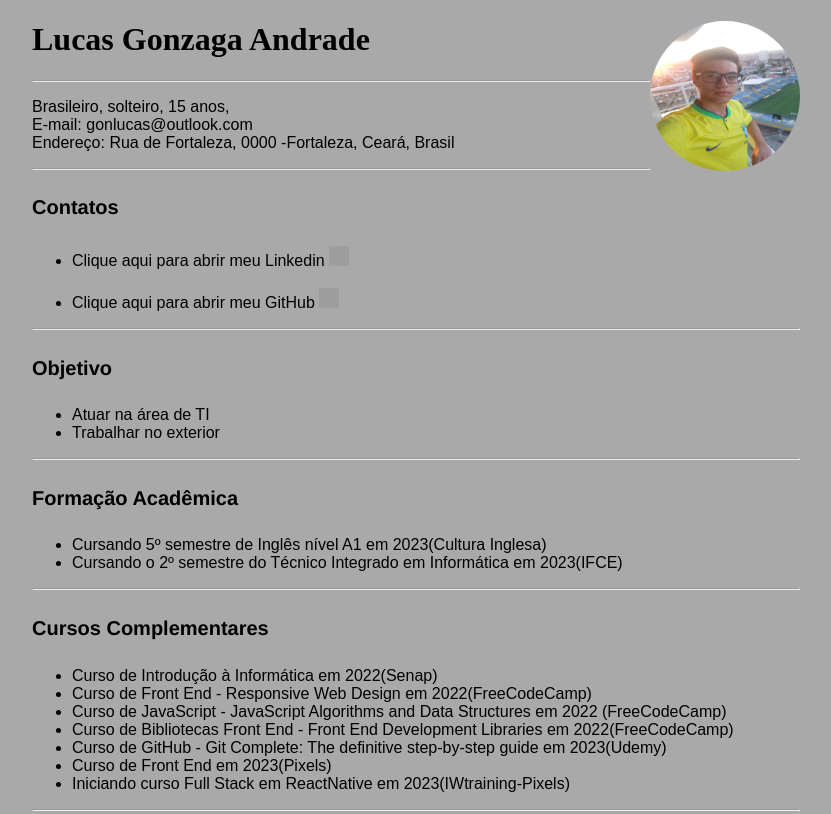
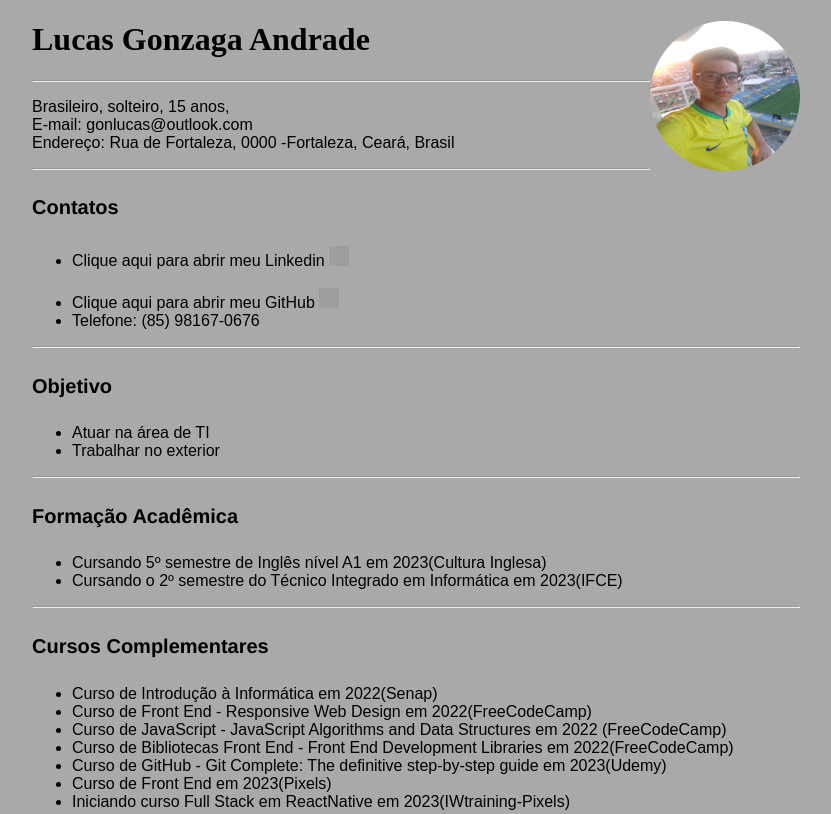
Before and after one commit to lucasg-07/Projeto-B-sico-Curr-culo, a plain HTML site: page index.html in a window 1280 px wide. Shown: the top 814 px of the page, without its empty margins (224-1055 px from the left). Drawn offline with Linux system fonts and the light colour scheme; grey boxes are pictures that could not be loaded.

Commit message:
Adicionando telefone

```diff
--- a/index.html
+++ b/index.html
@@ -37,7 +37,7 @@
         <li>
             <a href="https://github.com/lucasg-07">Clique aqui para abrir meu GitHub <img class="icones" src="https://cdn-icons-png.flaticon.com/512/733/733609.png" alt="Ícone do GitHub"></a>
         </li>
-
+        <li><a href="#">Telefone: (85) 98167-0676</a></li>
     </ul>
 
     <hr/>
```
